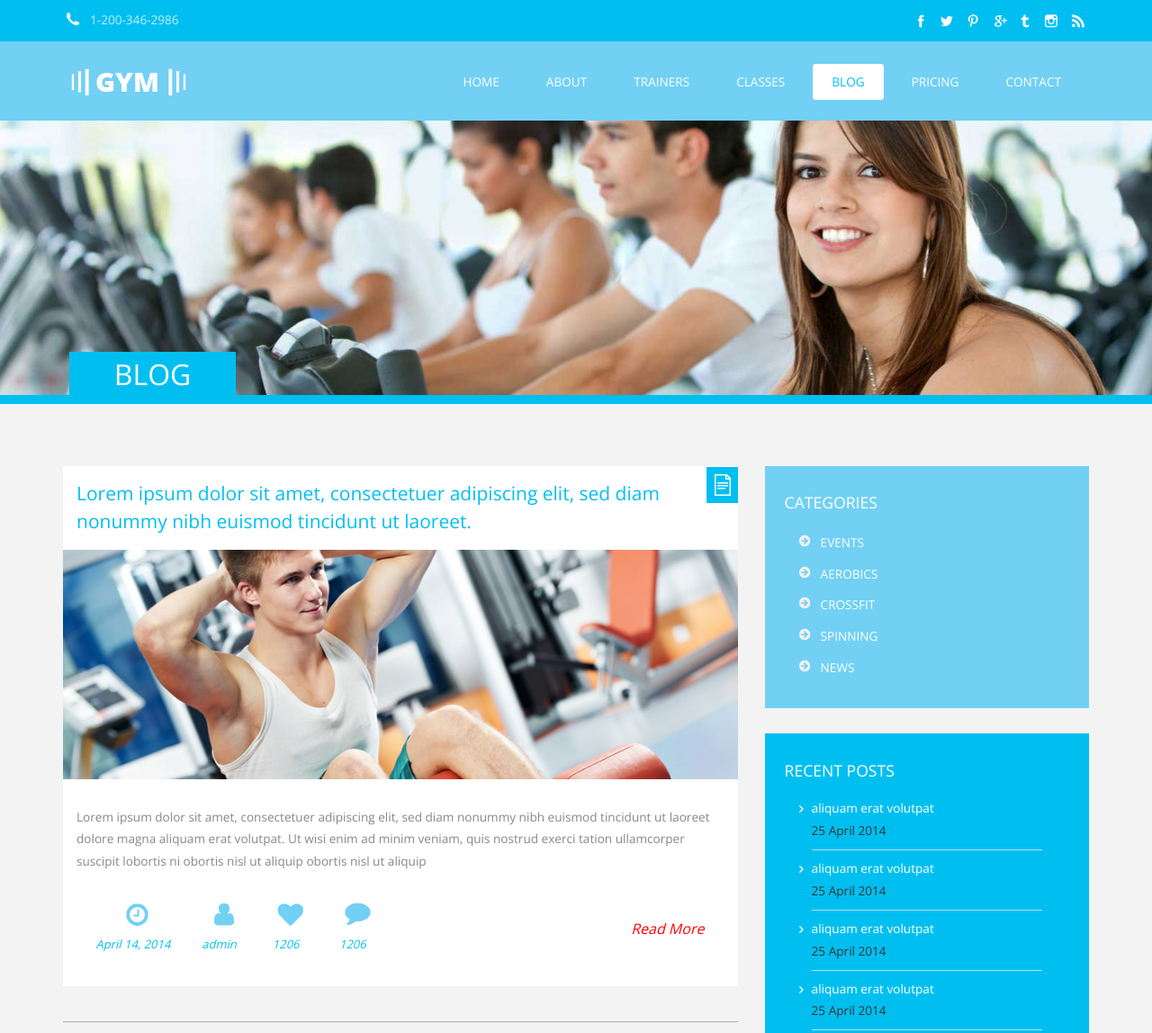
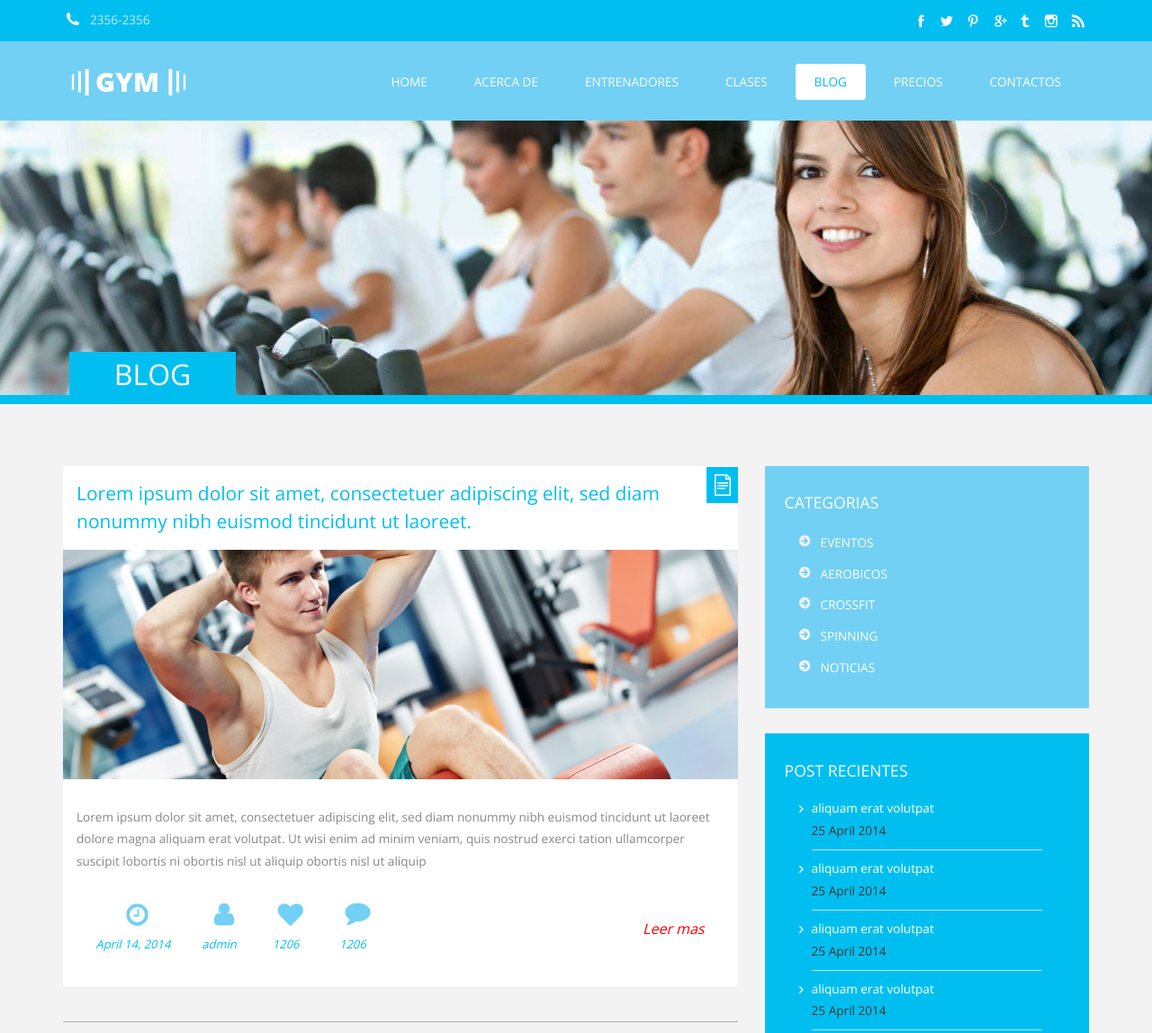
Before and after one commit to WolfgangAli/Demo, a plain HTML site: page blog.html in a window 1280 px wide. Shown: the top 1148 px of the page at 90% size. Drawn offline with nearby package versions, Linux system fonts and the light colour scheme.

Commit message:
Change some things on edit page

```diff
--- a/blog.html
+++ b/blog.html
@@ -7,7 +7,7 @@ License URL: http://creativecommons.org/licenses/by/3.0/
 <!DOCTYPE HTML>
 <html>
 <head>
-<title>Free Gym Website Template | Blog :: w3layouts</title>
+<title>Wolves Gym | Blog</title>
 <link href="css/bootstrap.css" rel='stylesheet' type='text/css' />
 <link href="css/style.css" rel='stylesheet' type='text/css' />
 <meta name="viewport" content="width=device-width, initial-scale=1, maximum-scale=1">
@@ -26,7 +26,7 @@ License URL: http://creativecommons.org/licenses/by/3.0/
     <div class="header-bottom">
 		 <div class="container">
 			<div class="header-bottom_left">
-				<i class="phone"> </i><span>1-200-346-2986</span>
+				<i class="phone"> </i><span>2356-2356</span>
 			</div>
 			<div class="social">
 			   <ul>
@@ -52,12 +52,12 @@ License URL: http://creativecommons.org/licenses/by/3.0/
 		   <a class="toggleMenu" href="#">Menu</a>
 			 <ul class="nav">
 			   <li><a href="index.html">Home</a></li>
-			   <li><a href="about.html">About</a></li>
-			   <li><a href="trainers.html">Trainers</a></li>
-			   <li><a href="classes.html">Classes</a></li>
+			   <li><a href="about.html">Acerca de</a></li>
+			   <li><a href="trainers.html">Entrenadores</a></li>
+			   <li><a href="classes.html">Clases</a></li>
 			   <li class="active"><a href="blog.html">Blog</a></li>
-			   <li><a href="pricing.html">Pricing</a></li>
-			   <li><a href="contact.html">Contact</a></li>
+			   <li><a href="pricing.html">Precios</a></li>
+			   <li><a href="contact.html">Contactos</a></li>
 			 </ul>
 			  <script type="text/javascript" src="js/nav.js"></script>
 		  </div><!-- end h_menu4 -->
@@ -87,7 +87,7 @@ License URL: http://creativecommons.org/licenses/by/3.0/
 		  					<li><a href="#"><i class="blog_icon3"> </i><br><span>1206</span></a></li>
 		  					<li><a href="#"><i class="blog_icon4"> </i><br><span>1206</span></a></li>
 		  				</ul>
-		  				<div class="btn_blog"><a href="#">Read More</a>
+		  				<div class="btn_blog"><a href="#">Leer mas</a>
 			            </div>
 		  		        <div class="clear"></div>
 		  		     </div>
@@ -107,7 +107,7 @@ License URL: http://creativecommons.org/licenses/by/3.0/
 		  					<li><a href="#"><i class="blog_icon3"> </i><br><span>1206</span></a></li>
 		  					<li><a href="#"><i class="blog_icon4"> </i><br><span>1206</span></a></li>
 		  				</ul>
-		  				<div class="btn_blog"><a href="#">Read More</a>
+		  				<div class="btn_blog"><a href="#">Leer mas</a>
 			            </div>
 		  		        <div class="clear"></div>
 		  		     </div>
@@ -129,7 +129,7 @@ License URL: http://creativecommons.org/licenses/by/3.0/
 		  					<li><a href="#"><i class="blog_icon3"> </i><br><span>1206</span></a></li>
 		  					<li><a href="#"><i class="blog_icon4"> </i><br><span>1206</span></a></li>
 		  				</ul>
-		  				<div class="btn_blog"><a href="#">Read More</a>
+		  				<div class="btn_blog"><a href="#">Leer mas</a>
 			            </div>
 		  		        <div class="clear"></div>
 		  		     </div>
@@ -154,7 +154,7 @@ License URL: http://creativecommons.org/licenses/by/3.0/
 				  </div>
 				 </div>
 				<ul class="dc_pagination dc_paginationA dc_paginationA06">
-				  <li><a href="#" class="current">Prev</a></li>
+				  <li><a href="#" class="current">Anterior</a></li>
 				  <li><a href="#">1</a></li>
 				  <li><a href="#">2</a></li>
 				  <li><a href="#">3</a></li>
@@ -163,20 +163,20 @@ License URL: http://creativecommons.org/licenses/by/3.0/
 				  <li><a href="#">...</a></li>
 				  <li><a href="#">19</a></li>
 				  <li><a href="#">20</a></li>
-				  <li><a href="#" class="current">Next</a></li>
+				  <li><a href="#" class="current">Despues</a></li>
 		       </ul>
 			   </div>
 			   <div class="col-md-4 ">
 			    	<ul class="blog-list">
-					  <h4>Categories</h4>
-					  <li><a href="#">Events</a></li>
-					  <li><a href="#">Aerobics</a></li>
+					  <h4>Categorias</h4>
+					  <li><a href="#">Eventos</a></li>
+					  <li><a href="#">Aerobicos</a></li>
 					  <li><a href="#">Crossfit</a></li>
 					  <li><a href="#">Spinning</a></li>
-					  <li><a href="#">news</a></li>
+					  <li><a href="#">Noticias</a></li>
 				    </ul>
 				    <ul class="recent-list">
-					  <h4>Recent Posts</h4>
+					  <h4>POst recientes</h4>
 					  <li><a href="#">aliquam erat volutpat</a><br><span>25 April 2014</span></li>
 					  <li><a href="#">aliquam erat volutpat</a><br><span>25 April 2014</span></li>
 					  <li><a href="#">aliquam erat volutpat</a><br><span>25 April 2014</span></li>
```
